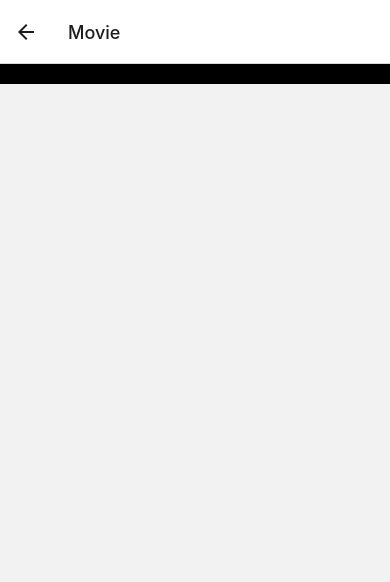
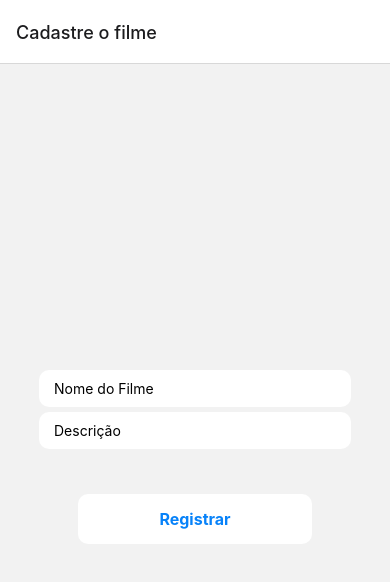
Before and after one commit to Luigi-Recco/diario, a React Native app: screen /Movie in a window 390 px wide. Shown: the top 582 px of the page. Built offline with nearby package versions, Linux system fonts and the light colour scheme; no server answers; the database is empty.

Commit message:
R do Crud

```diff
--- a/App.js
+++ b/App.js
@@ -2,7 +2,7 @@ import React from "react";
 import { NavigationContainer } from "@react-navigation/native";
 import { createNativeStackNavigator } from "@react-navigation/native-stack";
 import MovieList from "./Screen/MovieList";
-import LoginScreen from "./Screen/Login";
+import CadScreen from "./Screen/CadFMovie";
 
         const Stack = createNativeStackNavigator();
 
@@ -11,9 +11,9 @@ export default function App()
     return(
 
         <NavigationContainer>
-                <Stack.Navigator initialRouteName="Login">
-                      <Stack.Screen  name="Movie" component={MovieList}/>
-                      <Stack.Screen  options={{headesShown: false}} name="Login" component={LoginScreen}/>
+                <Stack.Navigator initialRouteName="Cadastre o filme">
+                      <Stack.Screen  name="Seus Filmes" component={MovieList}/>
+                      <Stack.Screen  options={{headesShown: false}} name="Cadastre o filme" component={CadScreen}/>
                  </Stack.Navigator>
          </NavigationContainer>
     );
--- a/Screen/Login.js
+++ b/Screen/CadFMovie.js
@@ -1,13 +1,12 @@
-import React, { useState,useEffect } from 'react';
-import { KeyboardAvoidingView, Pressable, StyleSheet,Text, TextInput, View } from "react-native";
-import {app, db, getFirestore, collection, addDoc, getDocs} from '../firebase/firebase';
-import { ActivityIndicator, FlatList } from 'react-native-web';
-import MovieList from './MovieList';
-const LoginScreen = () =>{
+import React, { useState } from 'react';
+import {  Pressable, StyleSheet,Text, TextInput, View } from "react-native";
+import { db,  collection, addDoc, getDocs} from '../firebase/firebase';
+const CadScreen = () =>{
 
         const [title,setTitle] = useState('');
         const [description,setDescription] = useState('');
-        const [MovieList, setMovieList] = useState([]);
+        const [pasta,setPasta] = useState('');
+
 
 
         const addMovie = async()=>{
@@ -16,53 +15,63 @@ const LoginScreen = () =>{
                         title:title,
                         description:description
                      });
-                console.log("Document written with ID: ", docRef.id);
+                console.log("ID do bagulho ", docRef.id);
                 setTitle("");
                 setDescription("");
                 } catch (e) {
                 console.error("Error adding document: ", e);
                 }
-                readMovie();
+                // readMovie();
                         };
 
-        const readMovie = async() =>{
-            const querySnapshot = await getDocs(collection(db, "movies"));
-                querySnapshot.forEach((doc) => {
-                    console.log(doc.id,doc.data());
-                    setMovieList({
-                        ...doc.data(),
-                        id:doc.id,
-                            });
-                        });
-        }
+        // const readMovie = async() =>{
+        //     const querySnapshot = await getDocs(collection(db, "movies"));
+        //     const lista = [];
+        //         querySnapshot.forEach((doc) => {
+        //             console.log(doc.id,doc.data());
+        //             lista.push({
+        //                 ...doc.data(),
+        //                 id:doc.id,
+        //                     });
+        //                     setMovieList(lista)
+        //                 });
+        // }
 
-        useEffect(() => {
-                readMovie();
-        }, [])
+        // useEffect(() => {
+        //         readMovie();
+        // }, [])
 
         return(
 
-        <KeyboardAvoidingView
+    <View
         style={styles.container}
-        behavior='padding'>
-
-                    {MovieList.length > 0  ?(
+        >
 
 
+
+{/*
                     <FlatList
                         data={MovieList}
-                        renderItem={({item,item2}) => <MovieList title={item.title}
-                        keyExtractor={item=>item.id}
-                        />}
+                        renderItem={({item}) => {
+                        return(
+                        <View>
 
-                    />
-                        ):(
-                            <ActivityIndicator/>
-                        )}
+                        <Text > {item.tile} </Text>
+
+                        <Text >{item.description}</Text>
+
+            </View>)
+
+                    }}
+
+                    /> */}
+
+
 
 
 
                 <View style={styles.inputContainer}>
+
 
                         <TextInput placeholder='Nome do Filme'
                         value ={title}
@@ -81,6 +90,7 @@ const LoginScreen = () =>{
 
                         </TextInput>
 
+
                 </View>
 
                 <View style={styles.buttonContainer}>
@@ -94,7 +104,7 @@ const LoginScreen = () =>{
 
                 </View>
 
-        </KeyboardAvoidingView>
+        </View>
 
 
 
@@ -105,7 +115,7 @@ const LoginScreen = () =>{
     );
 }
 
-export default LoginScreen
+export default CadScreen
 const styles = StyleSheet.create({
 
     container:{
--- a/Screen/MovieList.js
+++ b/Screen/MovieList.js
@@ -1,16 +1,49 @@
-import { StyleSheet, Text, View,  } from 'react-native'
-import React from 'react'
+import { StyleSheet, Text, View,FlatList  } from 'react-native'
+import React, { useState,useEffect } from 'react';
+import { db,  collection, getDocs} from '../firebase/firebase';
 
-const MovieList = (props) => {
 
+
+const MovieList = () => {
+
+  const [MovieList, setMovieList] = useState([]);
+
+  const readMovie = async() =>{
+    const querySnapshot = await getDocs(collection(db, "movies"));
+    const lista = [];
+        querySnapshot.forEach((doc) => {
+            console.log(doc.id,doc.data());
+            lista.push({
+                ...doc.data(),
+                id:doc.id,
+                    });
+                    setMovieList(lista)
+                });
+}
+
+useEffect(() => {
+        readMovie();
+}, [])
 
   return (
 
-    <View style = {styles.container}>
+    <View >
 
-                <Text style={styles.MovieTitle}>{props.title}</Text>
+                      <FlatList
+                        data={MovieList}
+                        renderItem={({item}) => {
+                        return(
+                        <View>
 
-                <Text style={styles.MovieDescription}>{props.description}</Text>
+                        <Text style={styles.MovieTitle} > {item.tile} </Text>
+
+                        <Text style={styles.MovieDescription}>{item.description}</Text>
+
+            </View>)
+
+                    }}
+
+                    />
 
 
     </View>
--- a/firebase/firebase.js
+++ b/firebase/firebase.js
@@ -1,5 +1,5 @@
 import { initializeApp } from "firebase/app";
-import {getFirestore ,collection, addDoc, getDocs } from "firebase/firestore";
+import {getFirestore ,collection, addDoc, getDocs,updateDoc } from "firebase/firestore";
 
 
 const firebaseConfig = {
@@ -14,4 +14,4 @@ const firebaseConfig = {
 const app = initializeApp(firebaseConfig);
 const db = getFirestore(app);
 
-export {app, db, getFirestore, collection, addDoc, getDocs};
+export {app, db, getFirestore, collection, addDoc, getDocs,updateDoc};
```
